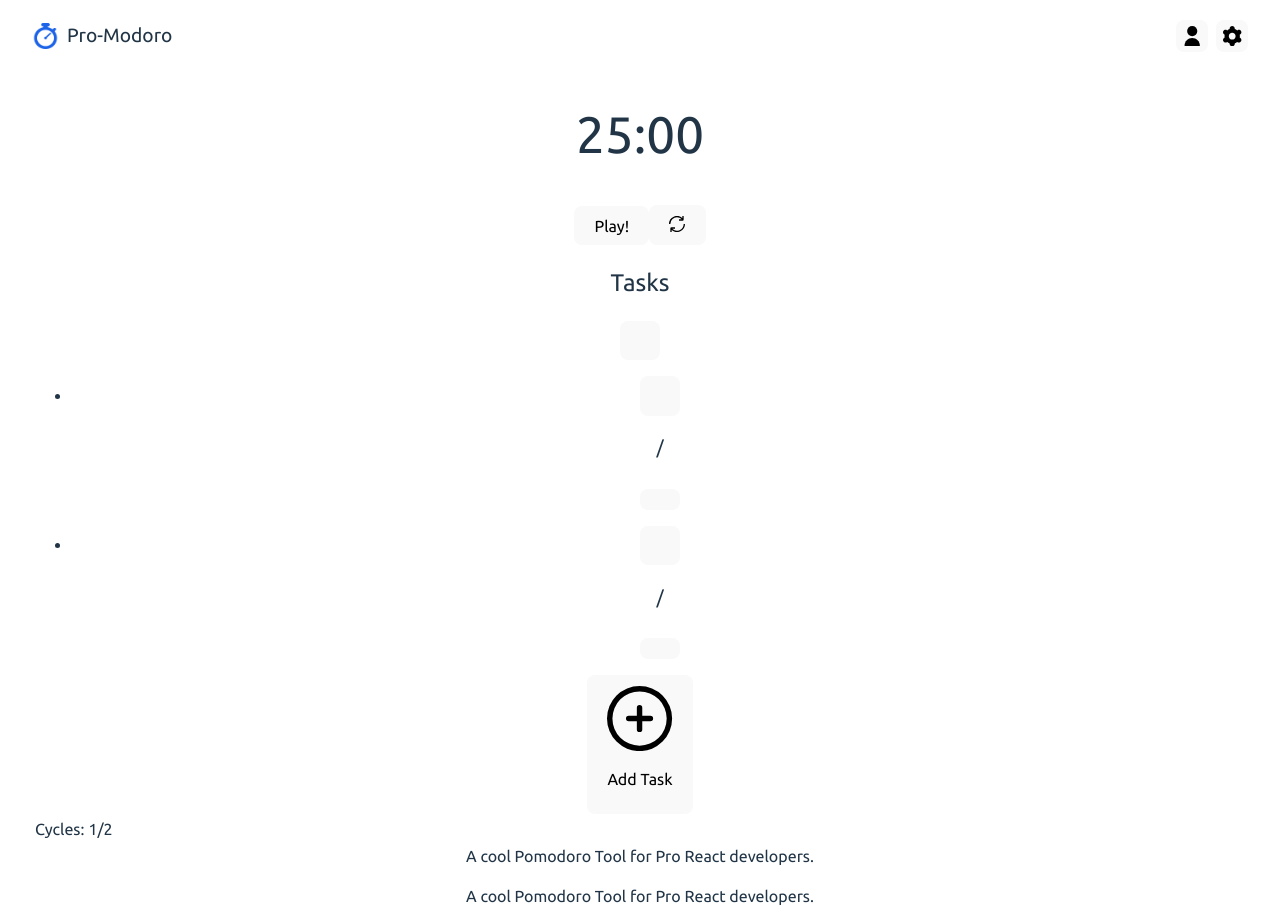
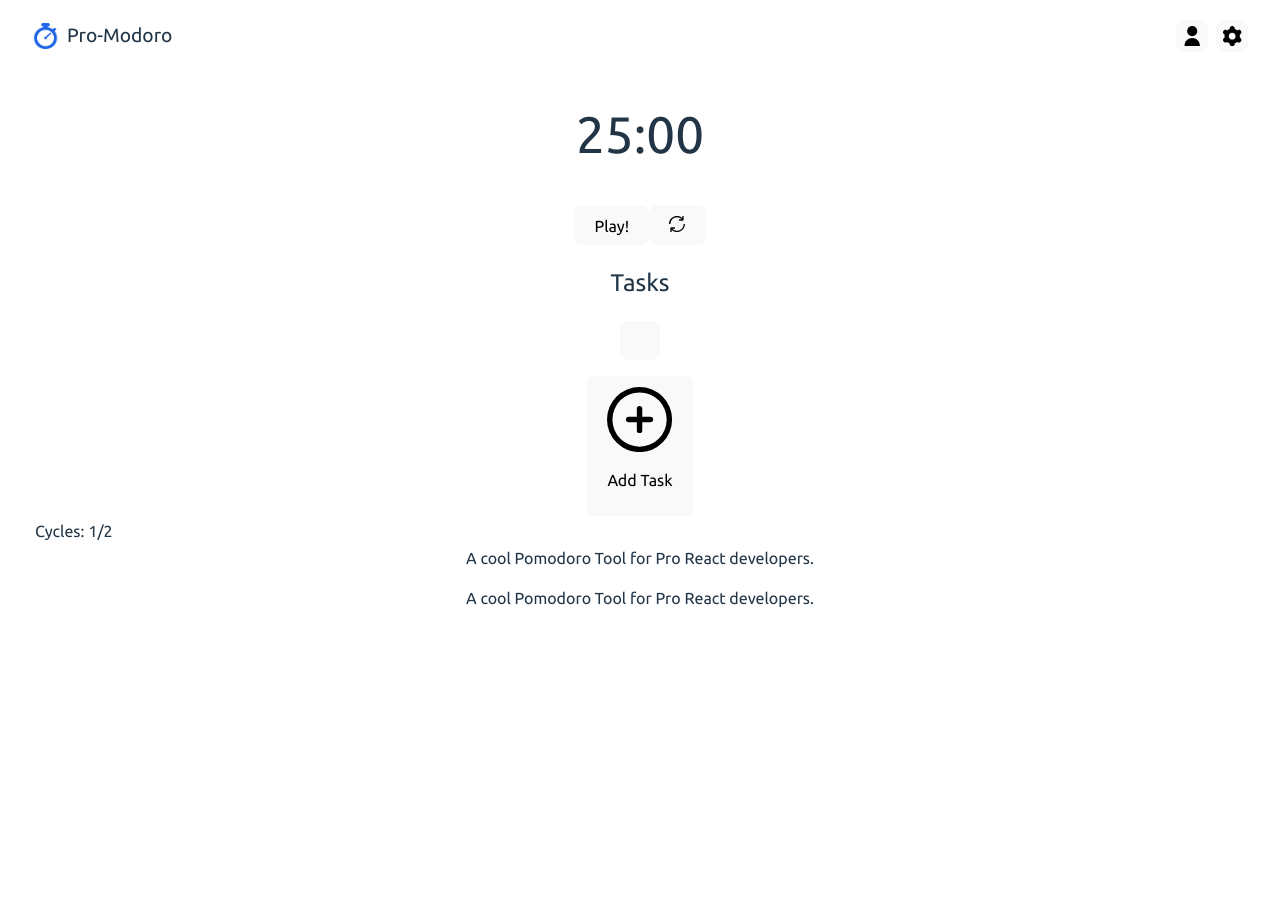
Before and after one commit to shgnplaatjies/Pro-modoro, a React (Vite) app in the folder Promodoro/: page / in a window 1280 px wide. After the commit the page ends 800 px from the top, so only its background shows below. Built offline with nearby package versions, Linux system fonts and the light colour scheme.

Commit message:
Adds AddTaskList logic

```diff
--- a/Promodoro/src/components/TasksList/TaskList.jsx
+++ b/Promodoro/src/components/TasksList/TaskList.jsx
@@ -1,6 +1,8 @@
 import AddTaskButton from "./AddTaskButton/AddTaskButton";
 import Task from "../Task/Task";
 import VerticalDotsIcon from "../../assets/componentized/VerticalDotsIcon/VerticalDotsIcon";
+import { useAvailableTaskList } from "../../services/hooks/useTaskListContext";
+
 /**
  * Renders the various Pomodoro app modes
  *
@@ -8,25 +10,7 @@ import VerticalDotsIcon from "../../assets/componentized/VerticalDotsIcon/Vertic
  * @param {string} props.mode Pomodoro mode to render
  */
 function TasksList() {
-  const taskListData = [
-    // TODO: Pull from useTaskListContext
-    {
-      id: 0,
-      isComplete: false,
-      title: "MaximizedTitle",
-      actualCycles: 2,
-      estimatedCycles: 7,
-      note: "Placeholder Note For Maximized",
-    },
-    {
-      id: 1,
-      isComplete: true,
-      title: "MinimizedTitle",
-      actualCycles: 2,
-      estimatedCycles: 7,
-      note: "Placeholder Note For Minimized",
-    },
-  ];
+  const taskListData = useAvailableTaskList();
 
   const openPomodoroSettings = () => {
     // TODO: Implement settings post-MVP
--- a/Promodoro/src/services/context_providers/ApplicationContextProvider.jsx
+++ b/Promodoro/src/services/context_providers/ApplicationContextProvider.jsx
@@ -3,8 +3,8 @@ import { createApplicationContextProvider } from "../utilities/createApplication
 import TaskListContextProvider from "./TaskListContextProvider.jsx";
 
 const ApplicationContextHierarchy = [
+  PomodoroModesContextProvider,
   TaskListContextProvider,
-  PomodoroModesContextProvider,
 ];
 
 export const ApplicationContextProvider = createApplicationContextProvider(
--- a/Promodoro/src/services/context_providers/TaskListContextProvider.jsx
+++ b/Promodoro/src/services/context_providers/TaskListContextProvider.jsx
@@ -1,4 +1,4 @@
-import { useCallback, useState } from "react";
+import { useCallback, useMemo, useState } from "react";
 import {
   CurrentTaskContext,
   AvailableTasksContext,
@@ -28,11 +28,13 @@ function TaskListContextProvider({ children }) {
       noteText = DEFAULT_TASK.noteText,
       title = DEFAULT_TASK_TITLE,
       titlePlaceholder = DEFAULT_TASK_TITLE_PLACEHOLDER,
-    }) => {
-      const id = taskList.length ? taskList[taskList.length - 1].id++ : 0;
+    } = {}) => {
+      setTaskList((prev) => {
+        const id = prev.length ? ++prev[prev.length - 1].id : 0;
 
-      setTaskList((prev) => {
-        prev.push({
+        const updatedList = [
+          ...prev,
+          {
             id,
             complete,
             cyclesElapsed,
@@ -40,11 +42,13 @@ function TaskListContextProvider({ children }) {
             noteText,
             title,
             titlePlaceholder,
-        });
-        return prev;
+          },
+        ];
+
+        return updatedList;
       });
     },
-    [taskList]
+    []
   );
 
   const deleteTask = useCallback(
```
Lines whose indentation alone changed are shown as unchanged.
